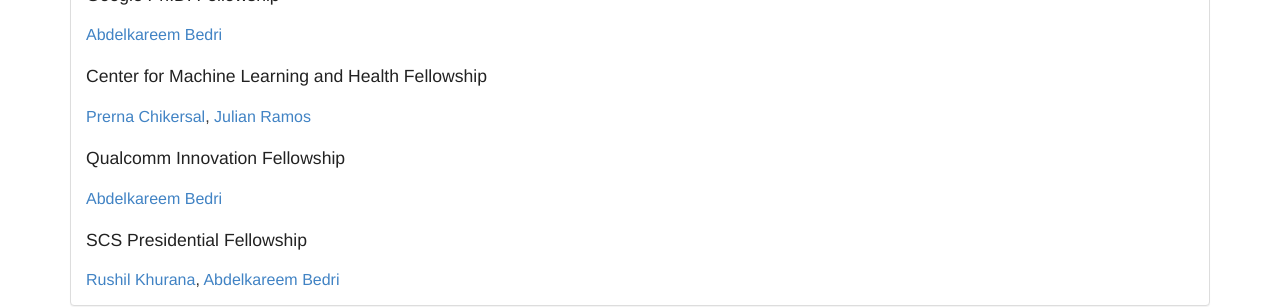
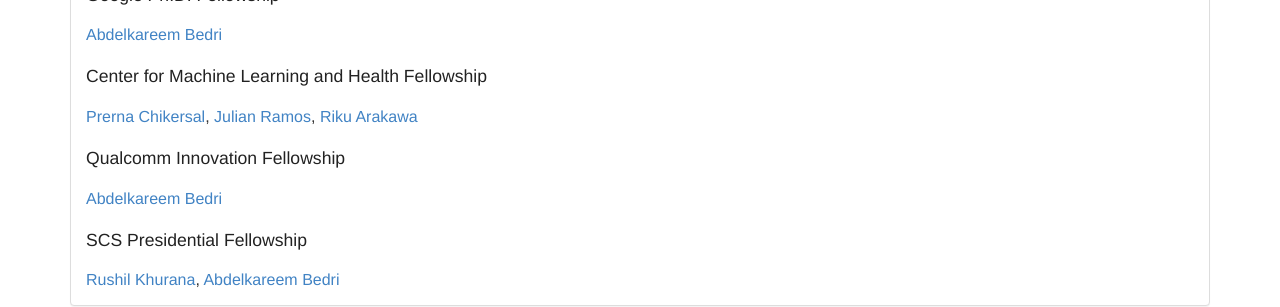
Before and after one commit to cmusmashlab/cmusmashlab.github.io, a Jekyll site: the page built from awards/index.html, in a window 1280 px wide. Shown: the part 807-1114 px from the top of the page. Built offline with Jekyll 4.4.1, drawn with Linux system fonts in a browser that asks for light colours; nearby versions of some CDN libraries; some web fonts are replaced.

Commit message:
added riku's cmlh fellowship and another minor change

```diff
--- a/_data/fellowships.yml
+++ b/_data/fellowships.yml
@@ -20,7 +20,7 @@
   people: [bedri]
 
 - name: Center for Machine Learning and Health Fellowship
-  people: [chikersal,ramos]
+  people: [chikersal,ramos,arakawa]
 
 - name: Qualcomm Innovation Fellowship
   people: [bedri]
--- a/index.html
+++ b/index.html
@@ -26,7 +26,7 @@
 
 </div>
 
-<h1> RECENT PROJECTS</h1>
+<h1>HIGHLIGHTS</h1>
 
 {% assign sorted_pubs = site.publications | sort: 'date'%}
 <div class="row">
```
